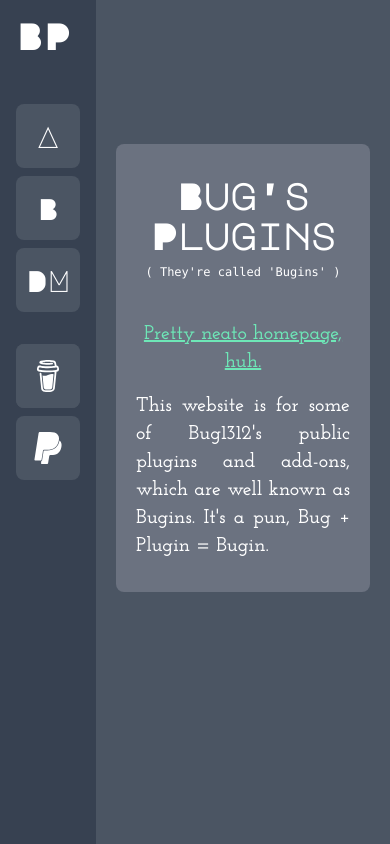
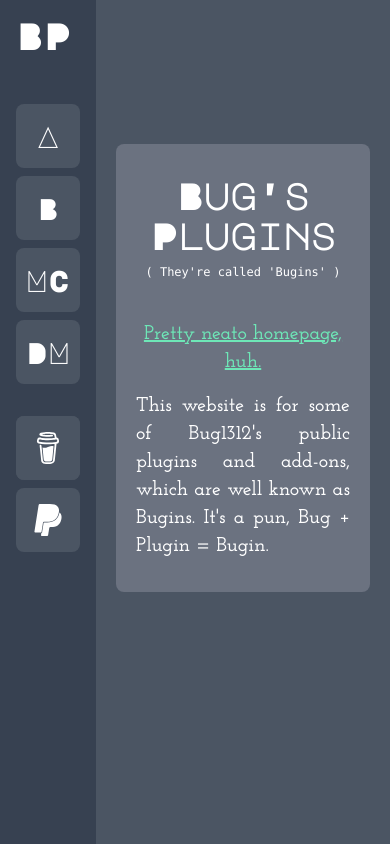
Before and after one commit to Bug1312/Bugins, an Angular app: page / in a window 390 px wide. Built offline with nearby package versions, Linux system fonts and the light colour scheme; what tailwind-heropatterns would draw is missing.

Commit message:
add mobile MC button

```diff
--- a/angular.json
+++ b/angular.json
@@ -71,5 +71,8 @@
         }
       }
     }
+  },
+  "cli": {
+    "analytics": false
   }
 }
--- a/src/app/layouts/navigation-layout/navigation-layout.component.html
+++ b/src/app/layouts/navigation-layout/navigation-layout.component.html
@@ -56,6 +56,9 @@
         <a [routerLink]="'/blockbench'" title="blockbench" class="flex justify-center items-center w-16 h-16 bg-gray-600 rounded-lg">B</a>
       </li>
       <li>
+        <a [routerLink]="'/minecraft'" title="minecraft" class="flex justify-center items-center w-16 h-16 bg-gray-600 rounded-lg">MC</a>
+      </li>
+      <li>
         <a [routerLink]="'/dalek-mod'" title="dalek mod" class="flex justify-center items-center w-16 h-16 bg-gray-600 rounded-lg">DM</a>
       </li>
       <li class="flex justify-center items-center mt-6 w-16 h-16 bg-gray-600 rounded-lg">
@@ -72,7 +75,6 @@
           </svg>
         </a>
       </li>
-
     </ul>
   </div>
 
```
